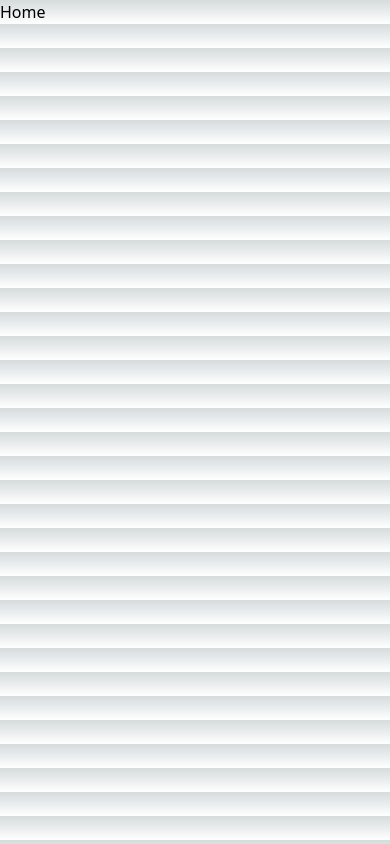
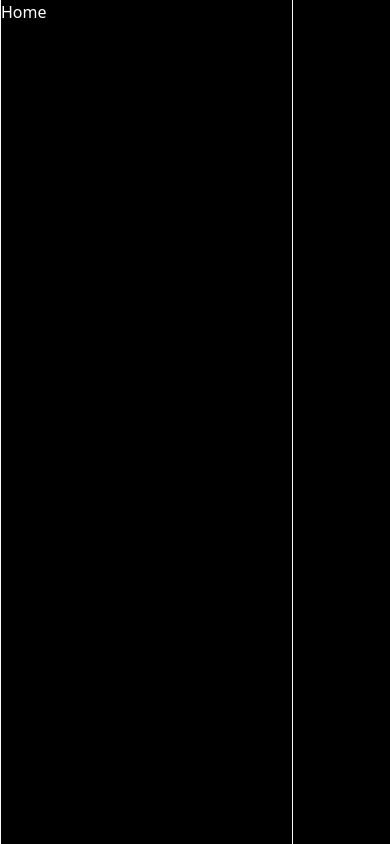
Before and after one commit to Sanjayshreeram/XClone, a Next.js app: page / in a window 390 px wide. Built offline with nearby package versions, Linux system fonts and the light colour scheme.

Commit message:
sidebar made

```diff
--- /dev/null
+++ b/components/Layout.tsx
@@ -0,0 +1,34 @@
+import { Children } from "react";
+
+
+ interface LayoutProps {
+    children: React.ReactNode;
+
+ }
+ export const Layout:React.FC<LayoutProps> =({children})=>{
+
+    return (
+        <div className="h-screen bg-black">
+            <div className="container h-full mx-auto xl:px-30 max-w-6xl ">
+
+             <div className="grid grid-cols-4 h-full">
+
+                <div className="col col-span-3 lg:col-span-2 border-x-[1px] border-neutral-50">
+                {children}
+
+                </div>
+
+
+                </div>
+
+
+            </div>
+
+
+
+        </div>
+    )
+}
+
+//this is a layout component that wraps around the children of the page which is the component that is being rendered
+//all the pages in
--- /dev/null
+++ b/components/layout/SidebarLogo.tsx
@@ -0,0 +1,9 @@
+import React from 'react'
+
+const SidebarLogo = () => {
+  return (
+    <div>SidebarLogo</div>
+  )
+}
+
+export default SidebarLogo
--- /dev/null
+++ b/components/layout/sidebar.tsx
@@ -0,0 +1,44 @@
+import React from 'react'
+import { BsBellFill, BsHouseFill } from 'react-icons/bs'
+import { FaUser } from 'react-icons/fa'
+import SidebarLogo from './SidebarLogo'
+
+const Sidebar = () => {
+
+    const items=[
+
+        {
+            label:'Home',
+            href:'/',
+            icon:BsHouseFill
+
+        },
+        {
+            label:'Notifications',
+            href:'/notifications',
+            icon:BsBellFill
+
+        },
+        {
+            label:'Profile',
+            href:'/users/123',
+            icon:FaUser
+        },
+
+    ]
+  return (
+    <div className='col-span-1 h-full pr-4 md:pr-6'>
+        <div className='flex flex-col items-end'>
+            <div className='space-y-2 lg:w-[230px]'>
+                <SidebarLogo/>
+
+            </div>
+
+            </div>
+
+
+    </div>
+  )
+}
+
+export default Sidebar
--- a/pages/_app.tsx
+++ b/pages/_app.tsx
@@ -1,6 +1,20 @@
+import { Layout } from "@/components/Layout";
 import "@/styles/globals.css";
 import type { AppProps } from "next/app";
 
 export default function App({ Component, pageProps }: AppProps) {
-  return <Component {...pageProps} />;
+  return(
+    <Layout>
+      <Component {...pageProps} />
+    </Layout>
+
+  )
+
+
+
+
 }
+
+//the component is from the page that is being rendered for example index.tsx
+//page props are the props that are being passed to the page component
+//this component is passed to the layout component as a child
--- a/pages/api/hello.ts
+++ /dev/null
@@ -1,13 +0,0 @@
-// Next.js API route support: https://nextjs.org/docs/api-routes/introduction
-import type { NextApiRequest, NextApiResponse } from "next";
-
-type Data = {
-  name: string;
-};
-
-export default function handler(
-  req: NextApiRequest,
-  res: NextApiResponse<Data>,
-) {
-  res.status(200).json({ name: "John Doe" });
-}
--- a/pages/index.tsx
+++ b/pages/index.tsx
@@ -1,9 +1,9 @@
 
-
+import React from "react";
 export default function Home() {
   return (
     <div>
-      <h1>Home</h1>
+      <h1 className="text-white">Home</h1>
     </div>
   );
 }
--- a/styles/globals.css
+++ b/styles/globals.css
@@ -3,31 +3,9 @@
 @tailwind utilities;
 
 :root {
-  --foreground-rgb: 0, 0, 0;
-  --background-start-rgb: 214, 219, 220;
-  --background-end-rgb: 255, 255, 255;
-}
-
-@media (prefers-color-scheme: dark) {
-  :root {
-    --foreground-rgb: 255, 255, 255;
-    --background-start-rgb: 0, 0, 0;
-    --background-end-rgb: 0, 0, 0;
-  }
+  @apply h-screen bg-black
 }
 
 body {
-  color: rgb(var(--foreground-rgb));
-  background: linear-gradient(
-      to bottom,
-      transparent,
-      rgb(var(--background-end-rgb))
-    )
-    rgb(var(--background-start-rgb));
+  @apply h-screen bg-black
 }
-
-@layer utilities {
-  .text-balance {
-    text-wrap: balance;
-  }
-}
--- /dev/null
+++ b/tailwind.config.js
@@ -0,0 +1,13 @@
+/** @type {import('tailwindcss').Config} */
+module.exports = {
+  content: [
+
+    "./app/**/*.{js,ts,jsx,tsx,mdx}",
+    "./pages/**/*.{js,ts,jsx,tsx,mdx}",
+    "./components/**/*.{js,ts,jsx,tsx,mdx}",
+  ],
+  theme: {
+    extend: {},
+  },
+  plugins: [],
+}
```
Also changed, not shown: package.json (+7 -6 lines), 1 other file (tests, documents, lock files or other folders).
